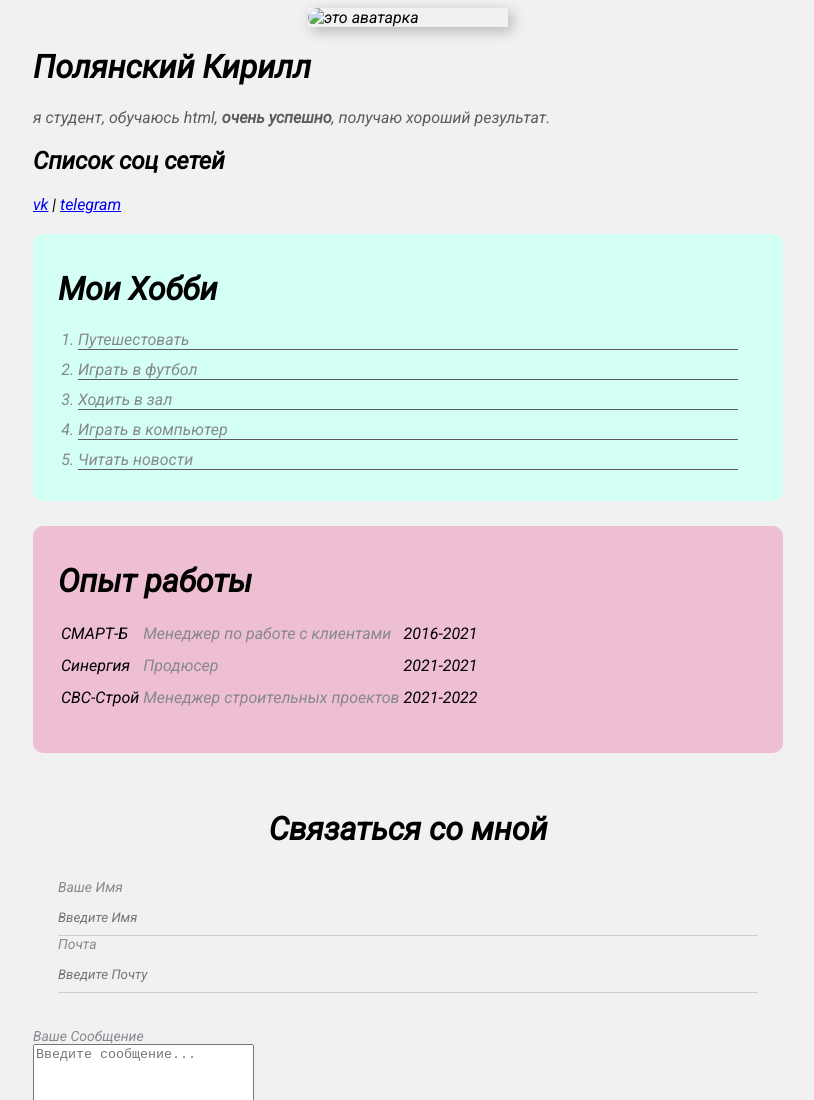
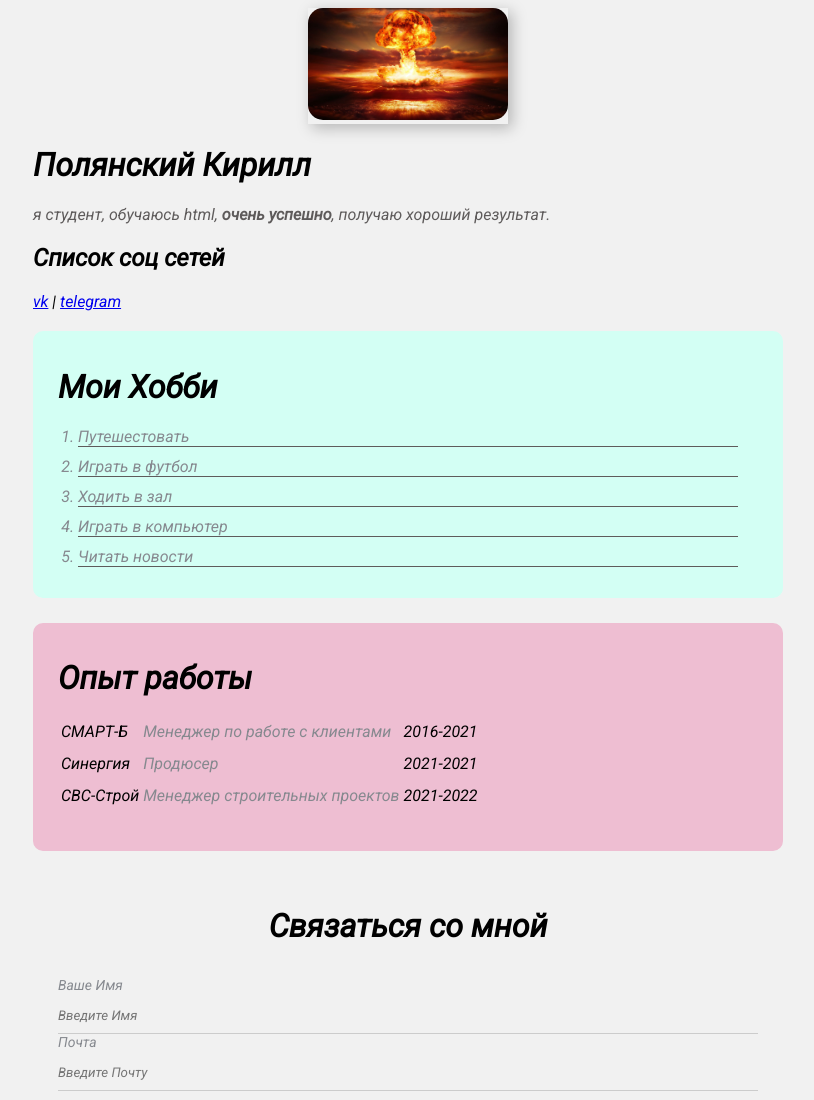
Before and after one commit to PolyanskyKirill/site, a plain HTML site: page index.html in a window 1280 px wide. Shown: the top 1100 px of the page, without its empty margins (232-1046 px from the left). Drawn offline with Linux system fonts and the light colour scheme.

Commit message:
Update index.html

```diff
--- a/index.html
+++ b/index.html
@@ -11,7 +11,7 @@
 <div class="container">
     <div class="info">
             <div class="image">
-                <img src="img/art.jpg" alt="это аватарка" class="avatar">
+                <img src="https://github.com/PolyanskyKirill/site/blob/main/art.jpg" alt="это аватарка" class="avatar">
             </div>
         <div class="info-txt">
             <h1>Полянский Кирилл</h1>
```
